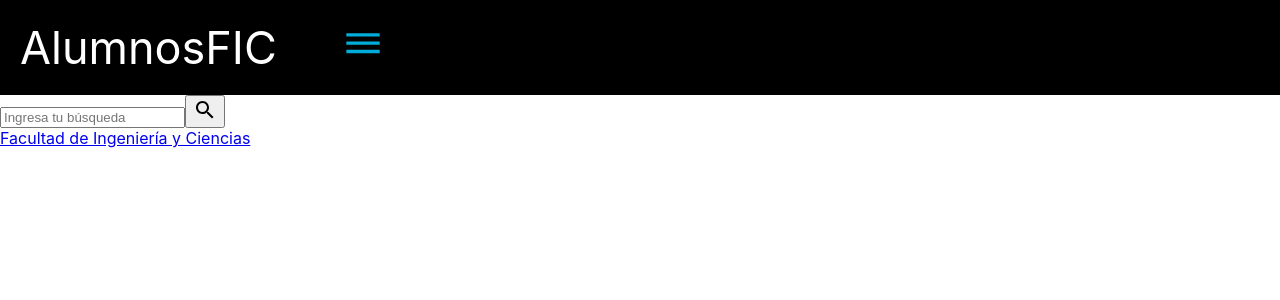
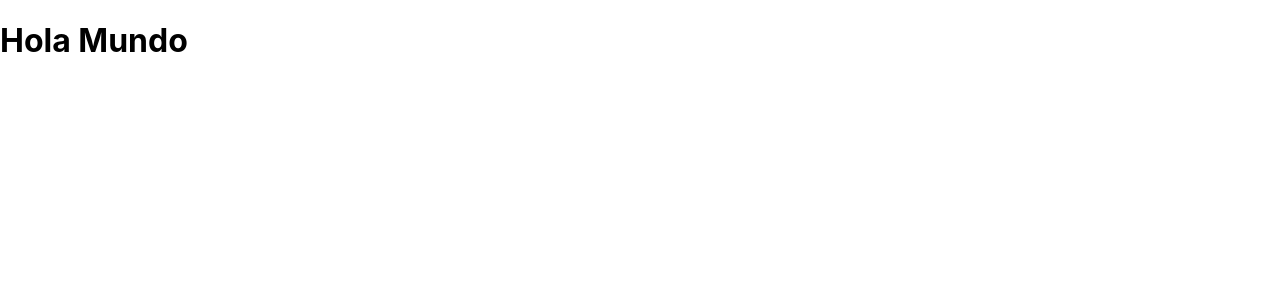
Before and after one commit to MaxterTimeless/AlumniUAI, a React (Create React App) app in the folder client/: page / in a window 1280 px wide. Shown: the top 300 px of the page. Built offline with nearby package versions, Linux system fonts and the light colour scheme.

Commit message:
Revert "Barra del Inicio"

```diff
--- a/client/src/App.js
+++ b/client/src/App.js
@@ -4,39 +4,7 @@ import './App.css';
 function App() {
   return (
     <Fragment>
-        <div class="top-bar">
-          <div class="wrap">
-            <div class="menu-bar">
-              <div class="nav-top">
-
-                <a href="https://alumnosfic.uai.cl/" class="Titulo">AlumnosFIC</a>
-
-
-                <button class="navicon_js-navicon">
-                  <svg height="40" viewBox="0 0 24 24" width="40" xmlns="http://www.w3.org/2000/svg">
-                    <path d="M2 15.5v2h20v-2H2zm0-5v2h20v-2H2zm0-5v2h20v-2H2z" class="three_lines"/>
-                    <path d="M0 0h24v24H0z" fill="none"/>
-                  </svg>
-                </button>
-              </div>
-
-            </div>
-            <div class="top-search">
-              <form action="https://ingenieria.uai.cl" method="GET" class="search-form">
-                <input type="search" name="s" class="search-form__field" placeholder="Ingresa tu búsqueda" />
-                <button type="submit" class="search-form__submit"><svg height="24" viewBox="0 0 24 24" width="24" xmlns="http://www.w3.org/2000/svg"><path d="M15.5 14h-.79l-.28-.27C15.41 12.59 16 11.11 16 9.5 16 5.91 13.09 3 9.5 3S3 5.91 3 9.5 5.91 16 9.5 16c1.61 0 3.09-.59 4.23-1.57l.27.28v.79l5 4.99L20.49 19l-4.99-5zm-6 0C7.01 14 5 11.99 5 9.5S7.01 5 9.5 5 14 7.01 14 9.5 11.99 14 9.5 14z"/><path d="M0 0h24v24H0z" fill="none"/></svg></button>
-              </form>
-            </div>
-          </div>
-        </div>
-        <div class="header__wrap" >
-          <div class="site-name">
-            <a href="https://ingenieria.uai.cl">Facultad de Ingeniería y Ciencias</a>
-          </div>
-          <div class="logo">
-            <a href="https://www.uai.cl" title="Universidad Adolfo Ibáñez" rel="home-uai"></a>
-          </div>
-        </div>
+      <h1>Hola Mundo</h1>
     </Fragment>
   );
 }
--- a/client/src/index.css
+++ b/client/src/index.css
@@ -1,33 +1,11 @@
 body {
   margin: 0;
-  color:white;
   font-family: -apple-system, BlinkMacSystemFont, 'Segoe UI', 'Roboto', 'Oxygen',
     'Ubuntu', 'Cantarell', 'Fira Sans', 'Droid Sans', 'Helvetica Neue',
     sans-serif;
   -webkit-font-smoothing: antialiased;
   -moz-osx-font-smoothing: grayscale;
 }
-.menu-bar{
-  background-color: rgb(0, 0, 0);
-  padding: 20px;
-  background-size: contain;
-}
-
-.Titulo{
-  font-size: 45px;
-  color: rgb(255, 255, 255);
-  text-decoration: none;
-}
-
-.navicon_js-navicon{
-  background-color: transparent;
-  margin-left: 60px;
-  fill: #00adda;
-  border-style: none;
-}
-
-
-
 
 code {
   font-family: source-code-pro, Menlo, Monaco, Consolas, 'Courier New',
```
